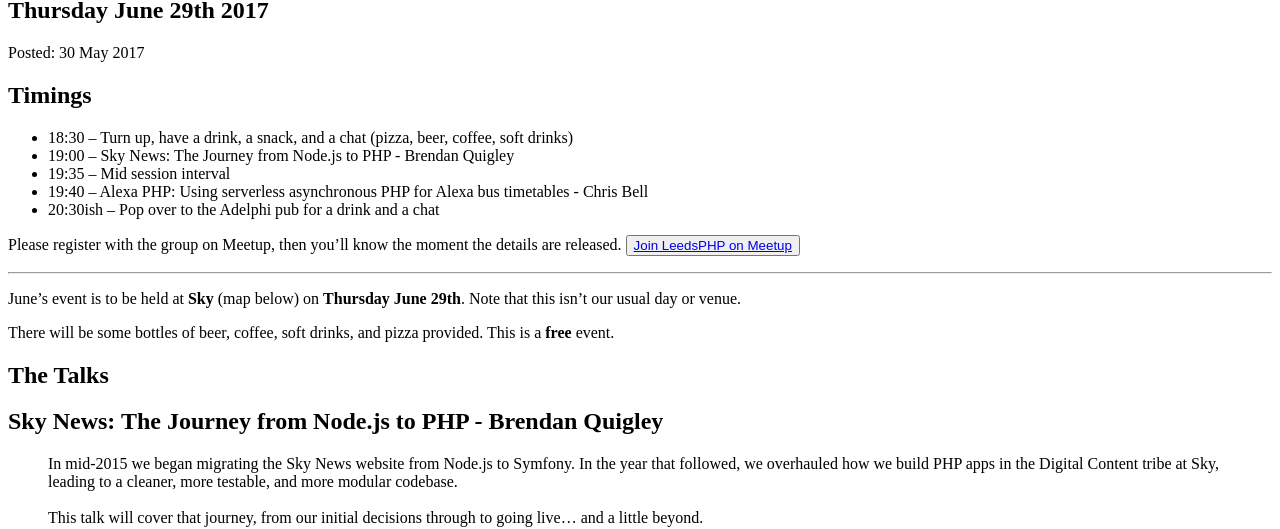
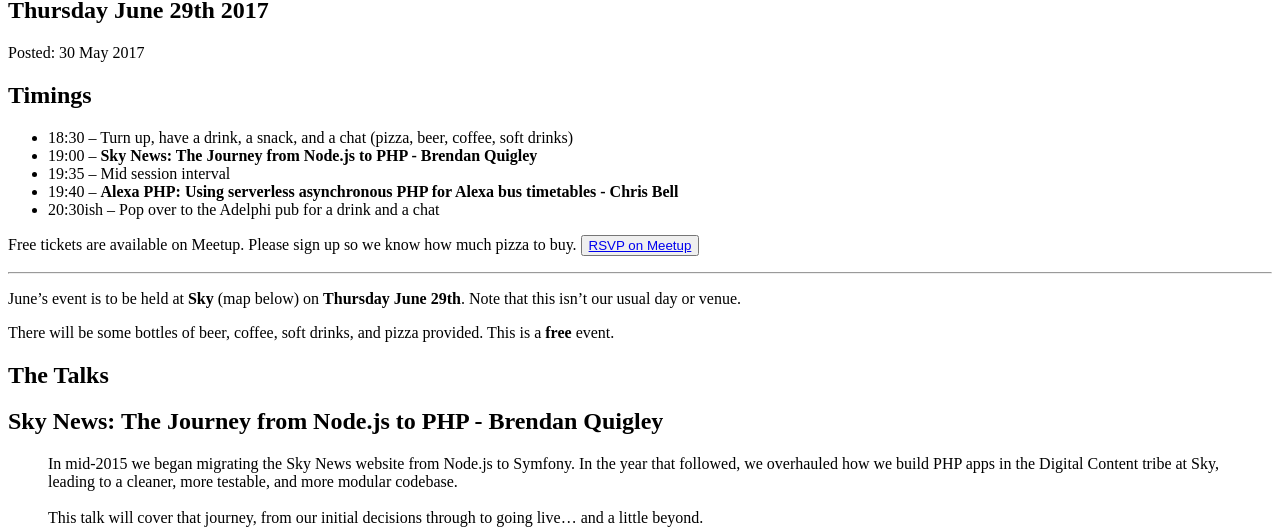
Before and after one commit to Ireaurora/LeedsPHP, a Jekyll site: the page built from _posts/2017-05-30-june-2017.md, in a window 1280 px wide and 900 px high, cut to the strip 371-900 px from the top of the window. Built offline with Jekyll 4.4.1, drawn with Linux system fonts in a browser that asks for light colours; some of the changed text lies outside the part shown.

Commit message:
Add Meetup link

```diff
--- a/_posts/2017-05-30-june-2017.md
+++ b/_posts/2017-05-30-june-2017.md
@@ -8,12 +8,12 @@
 
 ## Timings
 * 18:30 – Turn up, have a drink, a snack, and a chat (pizza, beer, coffee, soft drinks)
-* 19:00 – Sky News: The Journey from Node.js to PHP - Brendan Quigley
+* 19:00 – **Sky News: The Journey from Node.js to PHP - Brendan Quigley**
 * 19:35 – Mid session interval
-* 19:40 – Alexa PHP: Using serverless asynchronous PHP for Alexa bus timetables - Chris Bell
+* 19:40 – **Alexa PHP: Using serverless asynchronous PHP for Alexa bus timetables - Chris Bell**
 * 20:30ish – Pop over to the Adelphi pub for a drink and a chat
 
-Please register with the group on Meetup, then you'll know the moment the details are released. <button>[Join LeedsPHP on Meetup](https://www.meetup.com/leedsphp)</button>
+Free tickets are available on Meetup. Please sign up so we know how much pizza to buy. <button>[RSVP on Meetup](https://www.meetup.com/leedsphp/events/240601179/)</button>
 
 <hr/>
 
@@ -54,4 +54,4 @@
 
 <hr/>
 
-Please register with the group on Meetup, then you'll know the moment the details are released. <button>[Join LeedsPHP on Meetup](https://www.meetup.com/leedsphp)</button>
+Free tickets are available on Meetup. Please sign up so we know how much pizza to buy. <button>[RSVP on Meetup](https://www.meetup.com/leedsphp/events/240601179/)</button>
```
